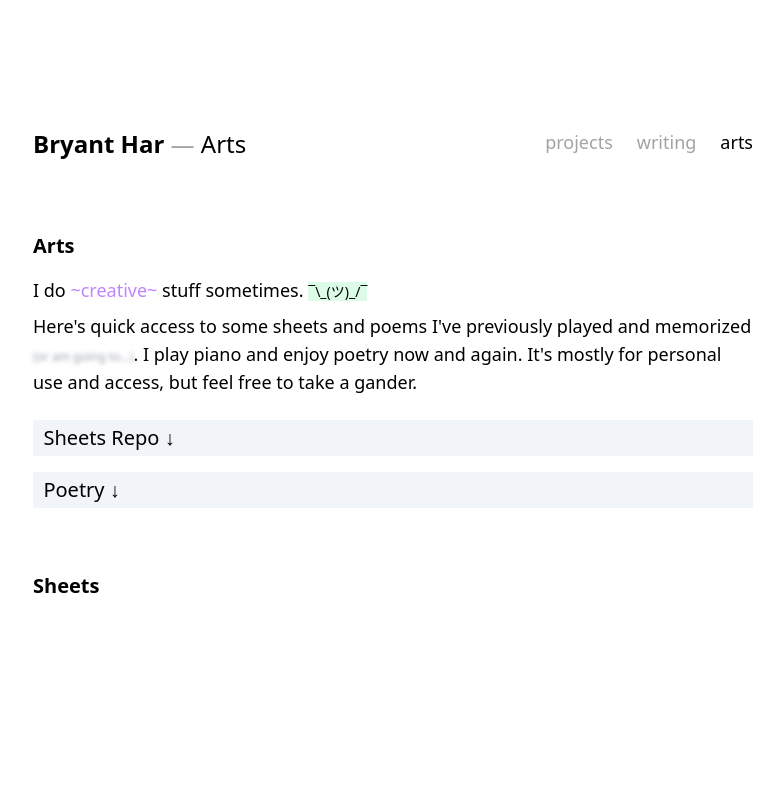
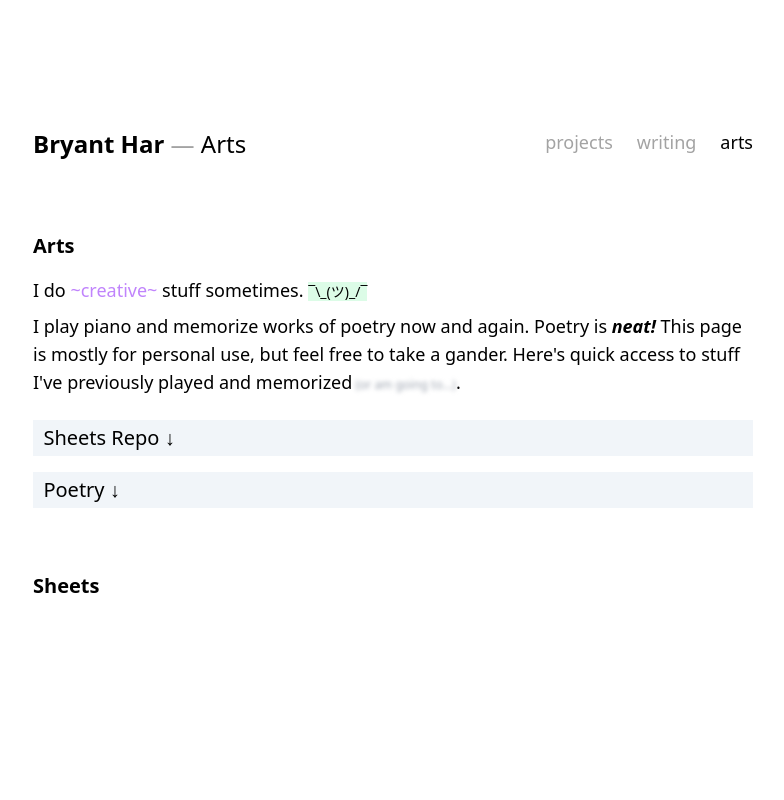
Before and after one commit to bryant-har/bryanthar.com, a Next.js app in the folder etamac/: page /about/arts in a window 1280 px wide. Shown: the top 800 px of the page, without its empty margins (247-1031 px from the left). Built offline with nearby package versions, Linux system fonts and the light colour scheme.

Commit message:
Rewrite arts page

```diff
--- a/etamac/src/pages/about/arts.js
+++ b/etamac/src/pages/about/arts.js
@@ -11,10 +11,9 @@ export default function Arts() {
           I do <it className=" text-purple-400">~creative~</it> stuff sometimes. <span className=" text-sm bg-green-100"> ¯\_(ツ)_/¯ </span>
         </p>
         <p className="pb-4 pt-2">
-          Here's quick access to some sheets and poems I've previously played and memorized
+          I play piano and memorize works of poetry now and again. Poetry is <em><b>neat!</b></em> This page is mostly for personal use, but feel free to take a gander.
+          Here's quick access to stuff I've previously played and memorized
           <it className="hover:blur-none blur-[2px] text-gray-400 text-xs transition-all"> (or am going to...)</it>.
-          I play piano and enjoy poetry now and again.
-          It's mostly for personal use and access, but feel free to take a gander.
         </p>
         <div className="py-2 grid gap-y-4">
           <a className="staticlink py-1 bg-slate-100 text-xl" href="#sheets"> &nbsp; Sheets Repo <b>↓</b> &nbsp;</a>
--- a/etamac/src/pages/about/index.js
+++ b/etamac/src/pages/about/index.js
@@ -1,6 +1,6 @@
 import styles from "../../static/static.module.css"
 import React from 'react';
-import layout from "../../static/Layout";
+import layout from "../../static/Layout.js"
 About.getLayout = layout
 
 export default function About() {
--- a/etamac/src/pages/about/writing.js
+++ b/etamac/src/pages/about/writing.js
@@ -1,4 +1,4 @@
-import layout from "../../static/Layout";
+import layout from "../../static/Layout.js"
 
 Writing.getLayout = layout
 
@@ -6,6 +6,7 @@ export default function Writing() {
   return <>
     {/* todo */}
     {/* Proofs I like */}
+    {/* Notepad */}
     <p>
       Sheet Music on Demand
 
```
Also changed, not shown: etamac/tsconfig.json (+7 -6 lines), etamac/src/static/Layout.js (renamed from etamac/src/static/Layout.tsx).
